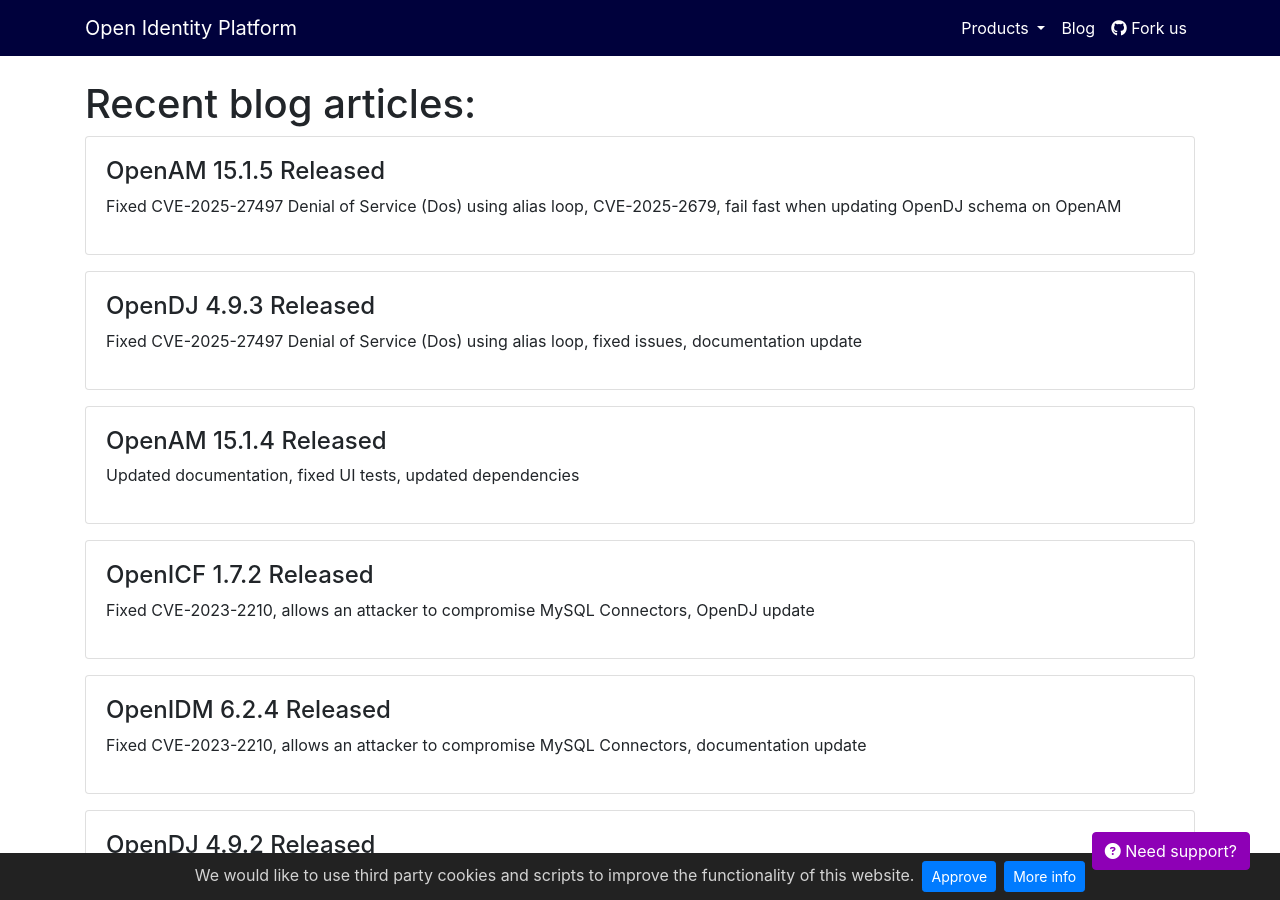
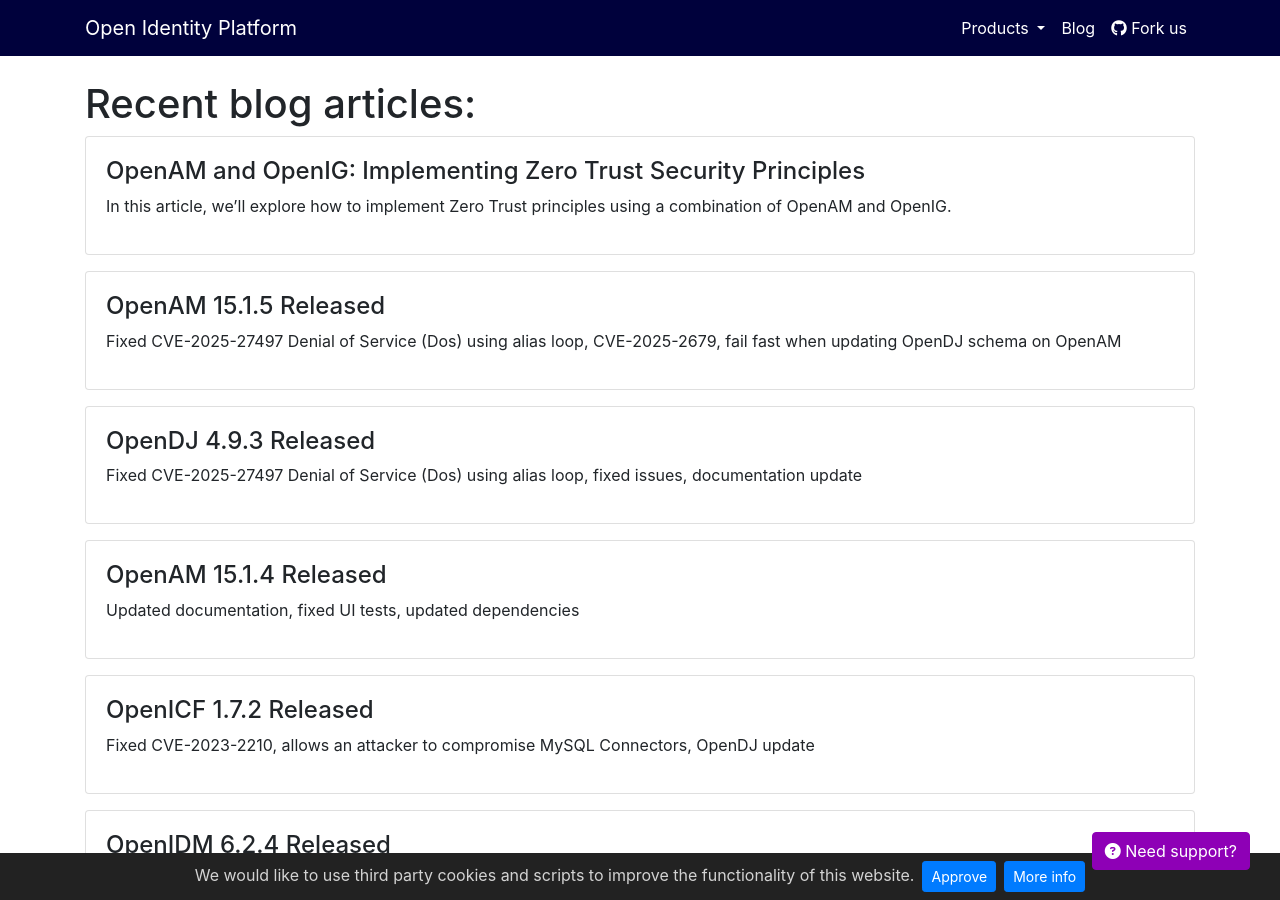
Before and after one commit to OpenIdentityPlatform/OpenIdentityPlatform.org, a Jekyll site: the page built from blog/index.html, in a window 1280 px wide and 900 px high. Built offline with Jekyll 4.4.1, drawn with Linux system fonts in a browser that asks for light colours; nearby versions of some CDN libraries; some of the changed lines change nothing that is shown.

Commit message:
OpenAM and OpenIG: Implementing Zero Trust Security Principles' (#222)

```diff
--- a/_data/blogposts.yml
+++ b/_data/blogposts.yml
@@ -1,8 +1,11 @@
+-
+  title: 'OpenAM and OpenIG: Implementing Zero Trust Security Principles'
+  link: '/blog/openam-openig-zero-trust'
+  description: 'In this article, we’ll explore how to implement Zero Trust principles using a combination of OpenAM and OpenIG.'
 -
   title: 'OpenAM 15.1.5 Released'
   link: '/blog/openam-15-1-5-released'
   description: 'Fixed CVE-2025-27497 Denial of Service (Dos) using alias loop, CVE-2025-2679, fail fast when updating OpenDJ schema on OpenAM'
-
 -
   title: 'OpenDJ 4.9.3 Released'
   link: '/blog/opendj-4-9-3-released'
--- /dev/null
+++ b/blog/openam-openig-zero-trust.md
@@ -0,0 +1,55 @@
+---
+layout: home
+title: "OpenAM and OpenIG: Implementing Zero Trust Security Principles"
+landing-title2: "OpenAM and OpenIG: Implementing Zero Trust Security Principles"
+description: "In this article, we’ll explore how to implement Zero Trust principles using a combination of OpenAM and OpenIG."
+keywords: 'openam, openig, zero trust'
+share-buttons: true
+---
+
+## Introduction
+
+Zero-Trust Security principles are based on the assumption that threats exist not only outside the perimeter but also within it. Therefore, every action, resource, and device requires access confirmation to ensure that only authorized accounts can perform the necessary operations.
+
+In this article, we’ll explore how to implement these principles using a combination of open-source solutions: [OpenAM (Open Access Manager)](https://github.com/OpenIdentityPlatform/OpenAM) and [OpenIG (Open Identity Gateway)](https://github.com/OpenIdentityPlatform/OpenIG).
+
+## A Brief Overview of Zero Trust Security
+
+As the name suggests, Zero Trust Security is the principle of zero trust in any user activity. It does not matter whether interactions with services occur within the external or internal perimeter; security checks must be performed for every interaction.
+
+- **Privilege Validation** — Authentication and authorization are verified using all available data, such as user identity, location, device parameters, etc.
+- **Minimum Privilege Utilization** — Each action requires that users or devices be granted only the minimum necessary privileges for the shortest duration required.
+- **Assumption of Breach** — The assumption is that an attacker is already present in the system. To minimize damage, parts of the infrastructure must be maximally isolated from each other and constantly monitored.
+
+## OpenAM and Zero Trust Security
+
+OpenAM can help secure the perimeter in the following ways:
+
+- **Multi-Factor Authentication (MFA)** — Access to critical resources or operations requires additional confirmation. OpenAM supports authentication with one-time passwords (TOTP), biometric authentication, and hardware tokens (WebAuthn), as well as one-time passwords sent via SMS or email, and more.
+- **Adaptive Authentication** — During authentication, OpenAM collects data and adjusts the process to ensure maximum security.
+- **Centralization** — Authentication management is conducted from a single point. In the event of a threat, access can be revoked instantly. When authentication policies are updated, changes are implemented across the system from one location.
+- **Monitoring and Auditing** — OpenAM’s monitoring and auditing capabilities allow real-time tracking of the authentication system’s status and detection of anomalous behavior.
+
+## OpenIG and Zero Trust Security
+
+OpenIG (Open Identity Gateway) is deployed in front of services, ensuring that users can access the services only after successful authentication and authorization through the gateway.
+
+- **Authentication** — Users must provide a valid authentication token to access resources.
+- **Authorization** — The token must contain attributes that permit access to the required resources, such as token expiration, roles, authentication levels, etc.
+- **Request Routing** — Depending on access policies, requests are routed to specific resources. Suspicious activity can redirect attackers to a honeypot—a decoy resource.
+- **Rate Limiting (Throttling)** — OpenIG can control the frequency of resource access requests, preventing attackers from launching DDoS attacks or downloading large volumes of data.
+- **Protocol Support** — OpenIG protects HTTP REST and SOAP services, WebSocket connections, and can proxy requests between queue managers and REST services.
+
+## Integration of OpenAM and OpenIG
+
+OpenAM and OpenIG work well together and offer out-of-the-box integration features:
+
+- OpenAM handles the authentication process.
+- OpenAM monitors user behavior during authentication.
+- OpenAM provides account attributes.
+- OpenIG manages resource access policies and authorizes access based on authentication attributes.
+- OpenIG monitors the behavior of authenticated and unauthenticated users.
+
+## Continuous Development
+
+Implementing Zero Trust Security practices is not a one-time task. Adaptation can begin gradually with small segments and expand across the enterprise. The flexibility of OpenAM and OpenIG allows organizations to adjust to evolving requirements and modify configurations “on the fly.
```
